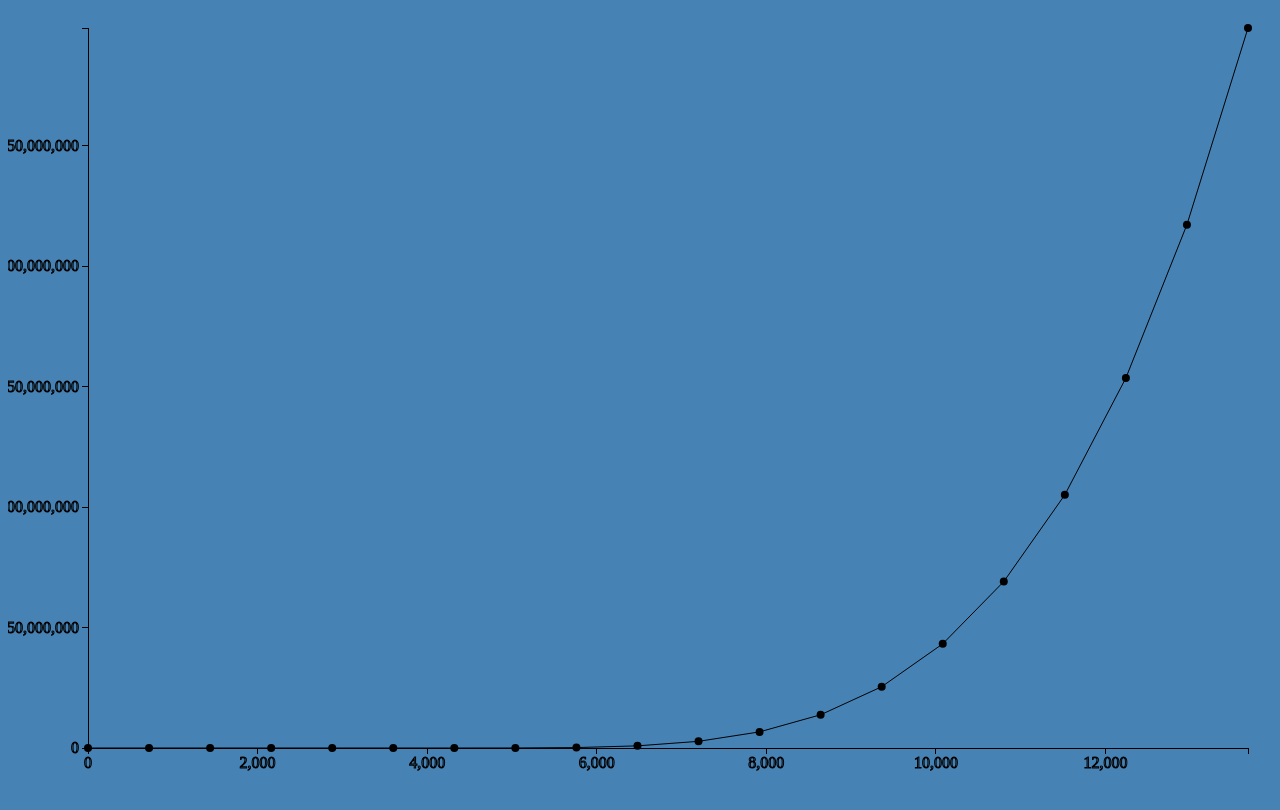
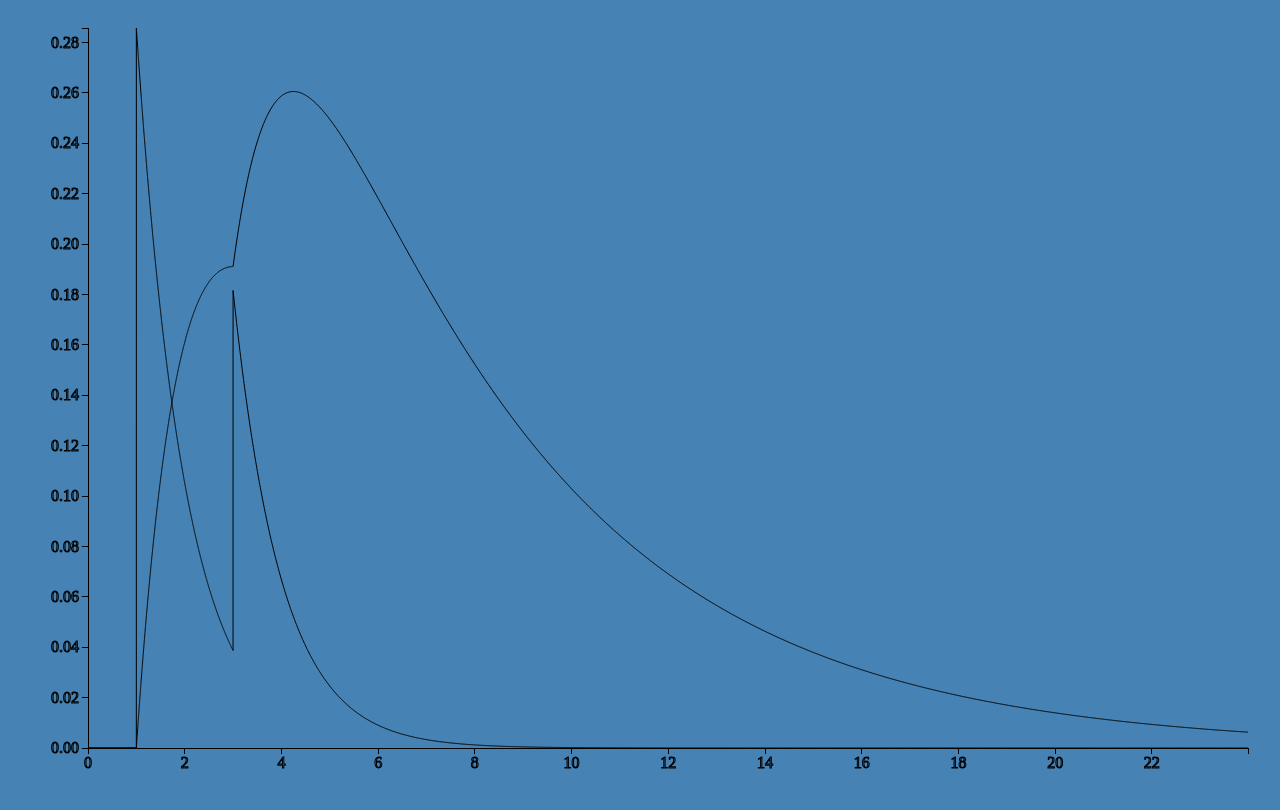
Before and after one commit to DakotaNelson/caffeineTracker, a plain HTML site: page index.html in a window 1280 px wide. Drawn offline with nearby package versions, Linux system fonts and the light colour scheme.

Commit message:
Can now pass arbitrary dose list to caffeineModel and plot resulting caffeine concentrations.

```diff
--- a/caffeine_chart.js
+++ b/caffeine_chart.js
@@ -9,9 +9,10 @@
     }
 
     caffeineChart.prototype.renderGraph = function(full_width, full_height) {
-      var alldata, data, data_line, data_points, doses, height, inner_wrap, line_function, margin, outer_wrap, times, width, x, xAxis, xAxis_handle, y, yAxis, yAxis_handle;
-      doses = 0;
-      data = this.caffeineModel(doses);
+      var alldata, blood_line, blood_line_function, data, doses, height, inner_wrap, margin, outer_wrap, times, unabsorbed_line, unabsorbed_line_function, weight, width, x, xAxis, xAxis_handle, y, yAxis, yAxis_handle;
+      doses = [[0, 0], [1, 20], [3, 10]];
+      weight = 70;
+      data = this.caffeineModel(doses, weight);
       times = [];
       _.each(data, function(e) {
         return times.push(e[0]);
@@ -37,26 +38,36 @@
       yAxis = d3.svg.axis().scale(y).orient('left');
       xAxis_handle = inner_wrap.append("g").attr("class", "axis").attr("transform", "translate(0," + height + ")").call(xAxis);
       yAxis_handle = inner_wrap.append("g").attr("class", "axis").call(yAxis);
-      line_function = d3.svg.line().x(function(d) {
+      blood_line_function = d3.svg.line().x(function(d) {
         return x(d[0]);
       }).y(function(d) {
         return y(d[1]);
       });
-      data_line = inner_wrap.append("g").append("path").datum(data).attr("class", "line").attr("fill", "none").attr("stroke", "black").attr("d", line_function(data));
-      console.log(data);
-      return data_points = inner_wrap.append('g').selectAll('circle').data(data).enter().append("circle").attr("cx", function(d) {
+      unabsorbed_line_function = d3.svg.line().x(function(d) {
         return x(d[0]);
-      }).attr("cy", function(d) {
-        return y(d[1]);
-      }).attr("r", 4);
+      }).y(function(d) {
+        return y(d[2]);
+      });
+      blood_line = inner_wrap.append("g").append("path").datum(data).attr("class", "line").attr("d", blood_line_function(data));
+      return unabsorbed_line = inner_wrap.append("g").append("path").datum(data).attr("class", "line").attr("d", unabsorbed_line_function(data));
+      /*data_points = inner_wrap.append('g').selectAll('circle')
+                               .data(data)
+                            .enter()
+                               .append("circle")
+                               .attr("cx", (d) -> x(d[0]))
+                               .attr("cy", (d) -> y(d[1]))
+                               .attr("r",4)
+                               .append("circle")
+                               .attr("cx", (d) -> x(d[0]))
+                               .attr("cy", (d) -> y(d[1]))
+                               .attr("r",4)
+      */
+
     };
 
-    caffeineChart.prototype.caffeineModel = function(doses) {
-      var caffeineSystem, concentrations, endt, init_b, init_c, maxiters, retdata, sol, times;
-      maxiters = 2000;
-      endt = 4 * 60 * 60;
-      init_b = 1;
-      init_c = 50;
+    caffeineChart.prototype.caffeineModel = function(doses, weight) {
+      var caffeineSystem, data, initial_conditions, maxiters, startt;
+      maxiters = 100000;
       caffeineSystem = function(t, concs) {
         var a, b_conc, c_conc, tau;
         tau = 1 / 5;
@@ -65,14 +76,31 @@
         c_conc = concs[1];
         return [a * c_conc - tau * b_conc, -a * c_conc];
       };
-      sol = numeric.dopri(0, endt, [init_b, init_c], caffeineSystem, 1e-6, maxiters);
-      times = _.range(0, endt, endt / 20);
-      concentrations = sol.at(times);
-      retdata = [];
-      _.each(times, function(e, i) {
-        return retdata.push([e, concentrations[i][0], concentrations[i][1]]);
+      if (doses.length < 1) {
+        doses = [[0, 0]];
+      }
+      data = [];
+      initial_conditions = [0, 0];
+      startt = 0;
+      _.each(doses, function(dose, num) {
+        var concentrations, endt, init_b, init_c, sol, times;
+        if ((num + 2) <= doses.length) {
+          endt = doses[num + 1][0];
+        } else {
+          endt = 24;
+        }
+        init_b = initial_conditions[0];
+        init_c = initial_conditions[1] + (dose[1] / weight);
+        sol = numeric.dopri(startt, endt, [init_b, init_c], caffeineSystem, 1e-6, maxiters);
+        times = _.range(startt, endt, endt / 2000);
+        concentrations = sol.at(times);
+        initial_conditions = concentrations[concentrations.length - 1];
+        startt = endt;
+        return _.each(times, function(e, i) {
+          return data.push([e, concentrations[i][0], concentrations[i][1]]);
+        });
       });
-      return retdata;
+      return data;
     };
 
     return caffeineChart;
--- a/style.css
+++ b/style.css
@@ -8,3 +8,8 @@ body {
   stroke: black;
   shape-rendering: crispEdges;
 }
+
+.line {
+  fill: none;
+  stroke: black;
+}
```
Also changed, not shown: 1 other file.
